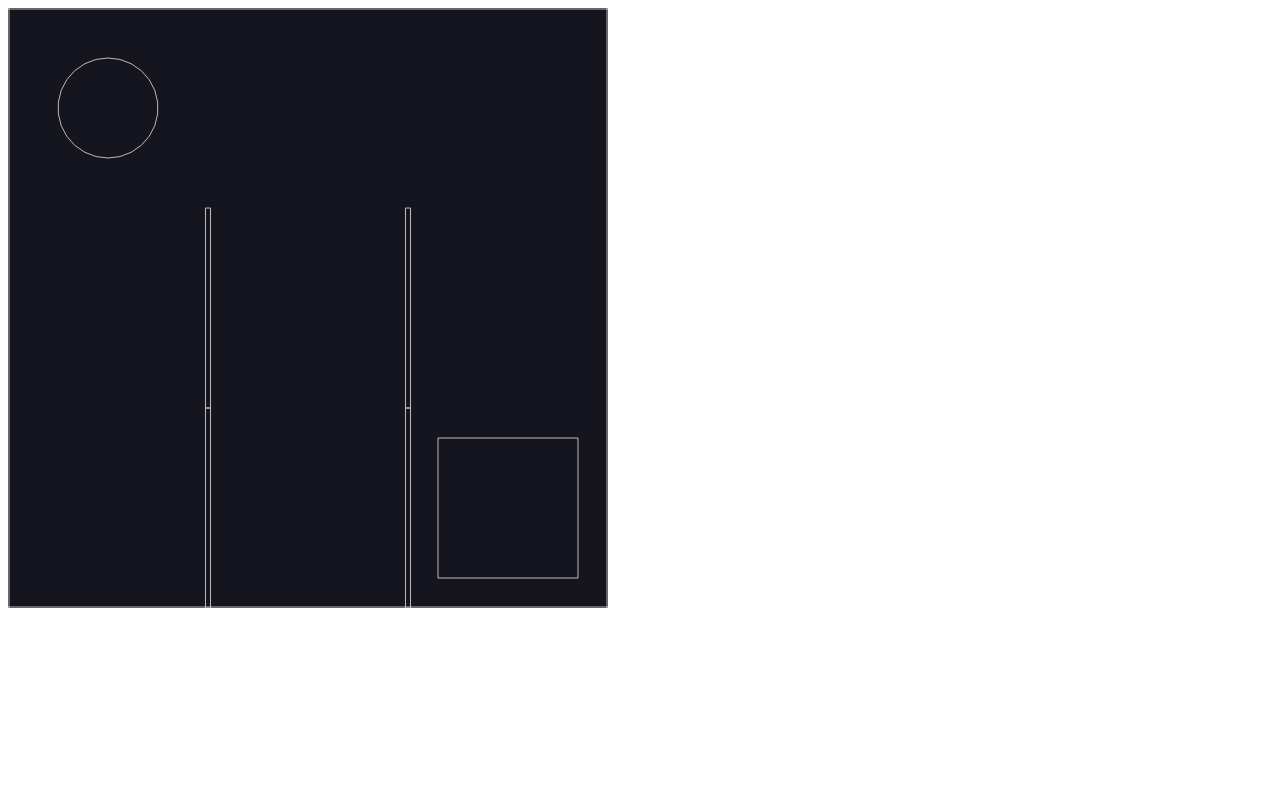
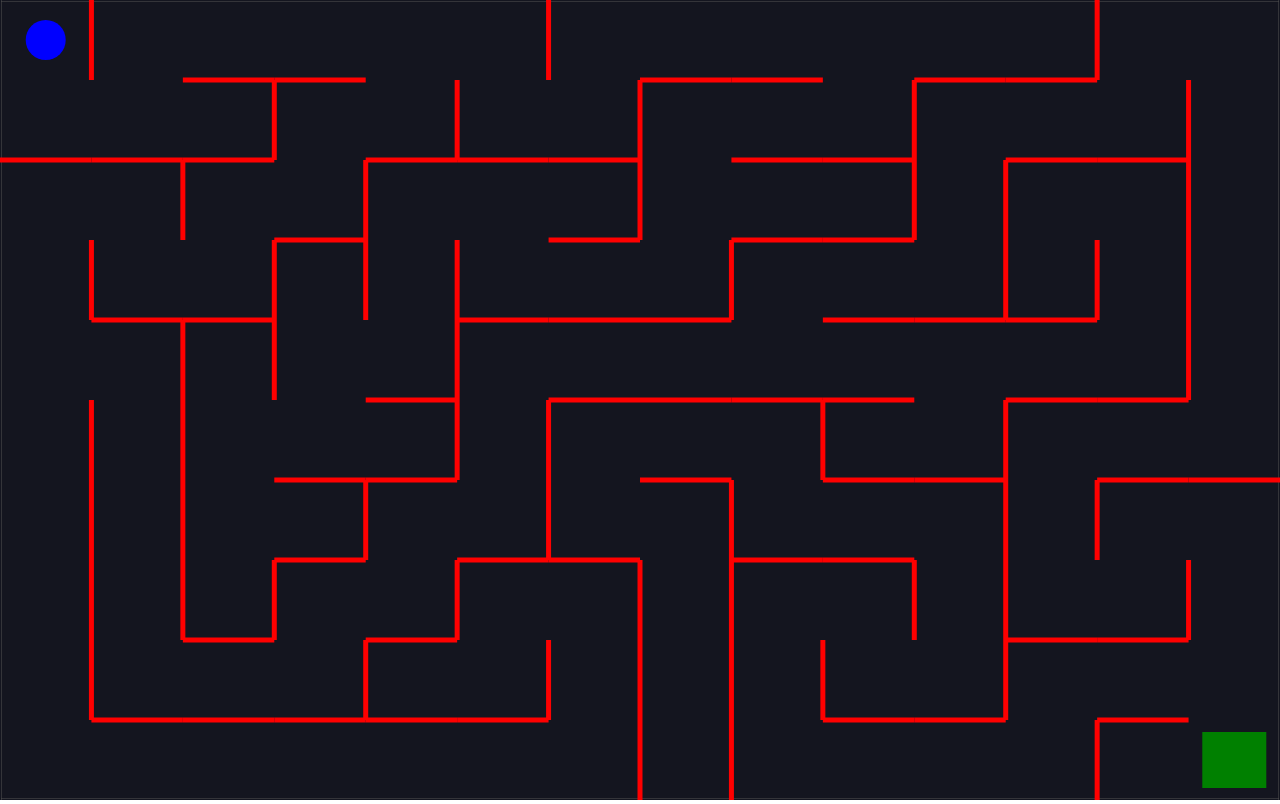
Before and after one commit to kimjl/ModernWebDev, a plain HTML site: page MazeDemo/index.html in a window 1280 px wide. Drawn offline with nearby package versions, Linux system fonts and the light colour scheme.

Commit message:
add win message and refactor code

```diff
--- /dev/null
+++ b/MazeDemo/app.css
@@ -0,0 +1,22 @@
+body {
+	margin: 0;
+}
+
+.hidden {
+	display: none !important;
+}
+
+h1 {
+	color: white;
+	font-size: 64px;
+}
+
+.winner {
+	display: flex;
+	justify-content: center;
+	align-items: center;
+	position: absolute;
+	z-index: 1;
+	height: 100vh;
+	width: 100vw;
+}
--- a/MazeDemo/index.html
+++ b/MazeDemo/index.html
@@ -6,8 +6,14 @@
     <meta http-equiv="X-UA-Compatible" content="ie=edge">
     <title>Maze Game</title>
     <script src="https://cdnjs.cloudflare.com/ajax/libs/matter-js/0.14.2/matter.min.js"></script>
+    <link rel="stylesheet" href="app.css">
 </head>
 <body>
+    <div class="winner hidden">
+        <h1>
+            You Win!
+        </h1>
+    </div>
 
     <script src="index.js"></script>
 </body>
--- a/MazeDemo/index.js
+++ b/MazeDemo/index.js
@@ -1,10 +1,12 @@
 const { Engine, Render, Runner, World, Bodies, Body, Events } = Matter;
 
-const cells = 3;
-const width = 600;
-const height = 600;
+const cellsHorizontal = 14;
+const cellsVertical = 10;
+const width = window.innerWidth;
+const height = window.innerHeight;
 
-const unitLength = width / cells;
+const unitLengthX = width / cellsHorizontal;
+const unitLengthY = height / cellsVertical;
 
 const engine = Engine.create();
 engine.world.gravity.y = 0;
@@ -13,7 +15,7 @@
 	element: document.body,
 	engine: engine,
 	options: {
-		wireframes: true,
+		wireframes: false,
 		width,
 		height
 	}
@@ -48,14 +50,14 @@
 	return arr;
 };
 
-const grid = Array(cells).fill(null).map(() => Array(cells).fill(false));
+const grid = Array(cellsVertical).fill(null).map(() => Array(cellsHorizontal).fill(false));
 
-const verticals = Array(cells).fill(null).map(() => Array(cells - 1).fill(false));
+const verticals = Array(cellsVertical).fill(null).map(() => Array(cellsHorizontal - 1).fill(false));
 
-const horizontals = Array(cells - 1).fill(null).map(() => Array(cells).fill(false));
+const horizontals = Array(cellsVertical - 1).fill(null).map(() => Array(cellsHorizontal).fill(false));
 
-const startRow = Math.floor(Math.random() * cells);
-const startColumn = Math.floor(Math.random() * cells);
+const startRow = Math.floor(Math.random() * cellsVertical);
+const startColumn = Math.floor(Math.random() * cellsHorizontal);
 
 const stepThroughCell = (row, column) => {
 	// If i have visted the cell at [row, column], then return
@@ -73,13 +75,12 @@
 		[ row + 1, column, 'down' ],
 		[ row, column - 1, 'left' ]
 	]);
-	// console.log(neighbors);
-
 	// For each neighbor....
 	for (let neighbor of neighbors) {
 		const [ nextRow, nextColumn, direction ] = neighbor;
+
 		// See if that neighbor is out of bounds
-		if (nextRow < 0 || nextRow >= cells || nextColumn < 0 || nextColumn >= cells) {
+		if (nextRow < 0 || nextRow >= cellsVertical || nextColumn < 0 || nextColumn >= cellsHorizontal) {
 			continue;
 		}
 
@@ -101,8 +102,6 @@
 
 		stepThroughCell(nextRow, nextColumn);
 	}
-
-	// Visit that next cell
 };
 
 stepThroughCell(startRow, startColumn);
@@ -114,13 +113,16 @@
 		}
 
 		const wall = Bodies.rectangle(
-			columnIndex * unitLength + unitLength / 2,
-			rowIndex * unitLength + unitLength,
-			unitLength,
+			columnIndex * unitLengthX + unitLengthX / 2,
+			rowIndex * unitLengthY + unitLengthY,
+			unitLengthX,
 			5,
 			{
 				label: 'wall',
-				isStatic: true
+				isStatic: true,
+				render: {
+					fillStyle: 'red'
+				}
 			}
 		);
 		World.add(world, wall);
@@ -134,53 +136,72 @@
 		}
 
 		const wall = Bodies.rectangle(
-			columnIndex * unitLength + unitLength,
-			rowIndex * unitLength + unitLength / 2,
+			columnIndex * unitLengthX + unitLengthX,
+			rowIndex * unitLengthY + unitLengthY / 2,
 			5,
-			unitLength,
+			unitLengthY,
 			{
 				label: 'wall',
-				isStatic: true
+				isStatic: true,
+				render: {
+					fillStyle: 'red'
+				}
 			}
 		);
 		World.add(world, wall);
 	});
 });
 
-//Goal
-const goal = Bodies.rectangle(width - unitLength / 2, height - unitLength / 2, unitLength * 0.7, unitLength * 0.7, {
+// Goal
+
+const goal = Bodies.rectangle(width - unitLengthX / 2, height - unitLengthY / 2, unitLengthX * 0.7, unitLengthY * 0.7, {
 	label: 'goal',
-	isStatic: true
+	isStatic: true,
+	render: {
+		fillStyle: 'green'
+	}
 });
 World.add(world, goal);
 
-//Ball
-const ball = Bodies.circle(unitLength / 2, unitLength / 2, unitLength / 4, {
-	label: 'ball'
+// Ball
+
+const ballRadius = Math.min(unitLengthX, unitLengthY) / 4;
+const ball = Bodies.circle(unitLengthX / 2, unitLengthY / 2, ballRadius, {
+	label: 'ball',
+	render: {
+		fillStyle: 'blue'
+	}
 });
 World.add(world, ball);
 
 document.addEventListener('keydown', (event) => {
 	const { x, y } = ball.velocity;
+
 	if (event.keyCode === 87) {
 		Body.setVelocity(ball, { x, y: y - 5 });
 	}
+
 	if (event.keyCode === 68) {
 		Body.setVelocity(ball, { x: x + 5, y });
 	}
+
 	if (event.keyCode === 83) {
 		Body.setVelocity(ball, { x, y: y + 5 });
 	}
+
 	if (event.keyCode === 65) {
 		Body.setVelocity(ball, { x: x - 5, y });
 	}
 });
 
-//Win Condition
+// Win Condition
+
 Events.on(engine, 'collisionStart', (event) => {
 	event.pairs.forEach((collision) => {
 		const labels = [ 'ball', 'goal' ];
+
 		if (labels.includes(collision.bodyA.label) && labels.includes(collision.bodyB.label)) {
+			document.querySelector('.winner').classList.remove('hidden');
 			world.gravity.y = 1;
 			world.bodies.forEach((body) => {
 				if (body.label === 'wall') {
```
